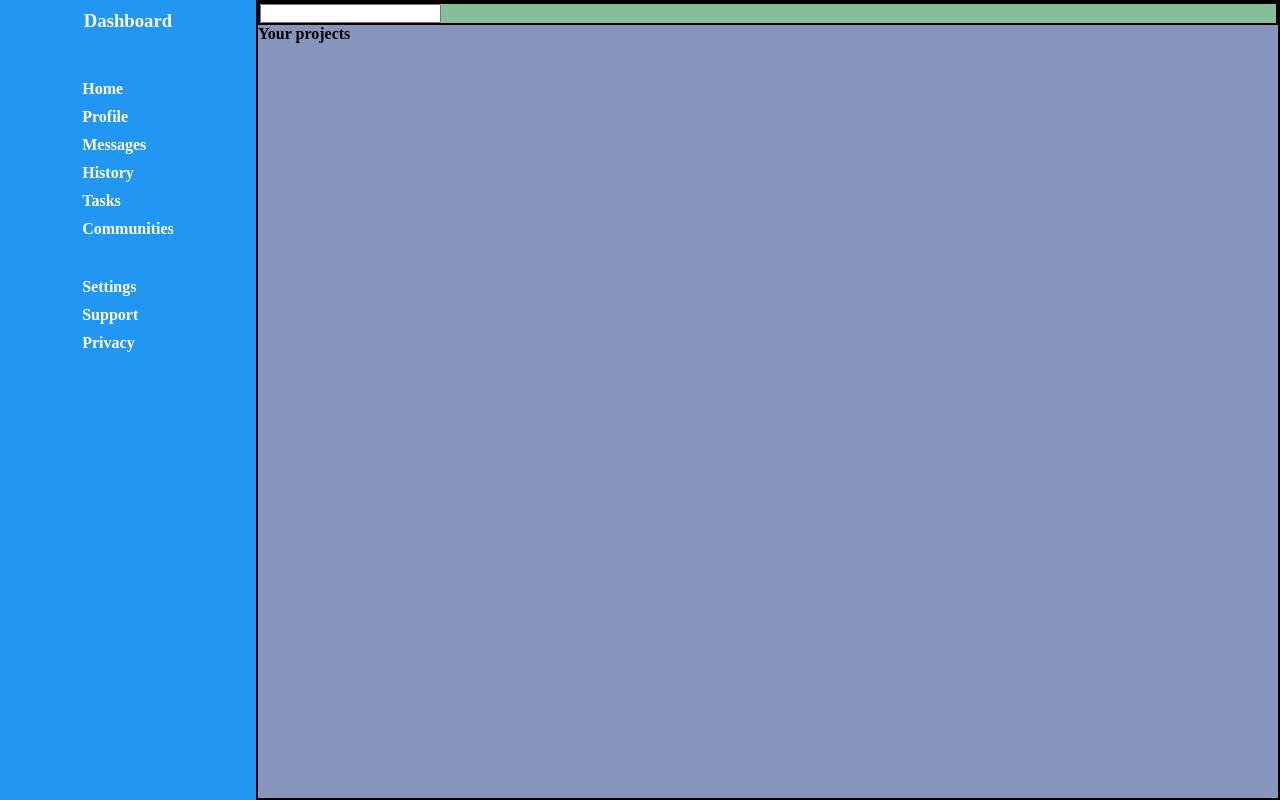
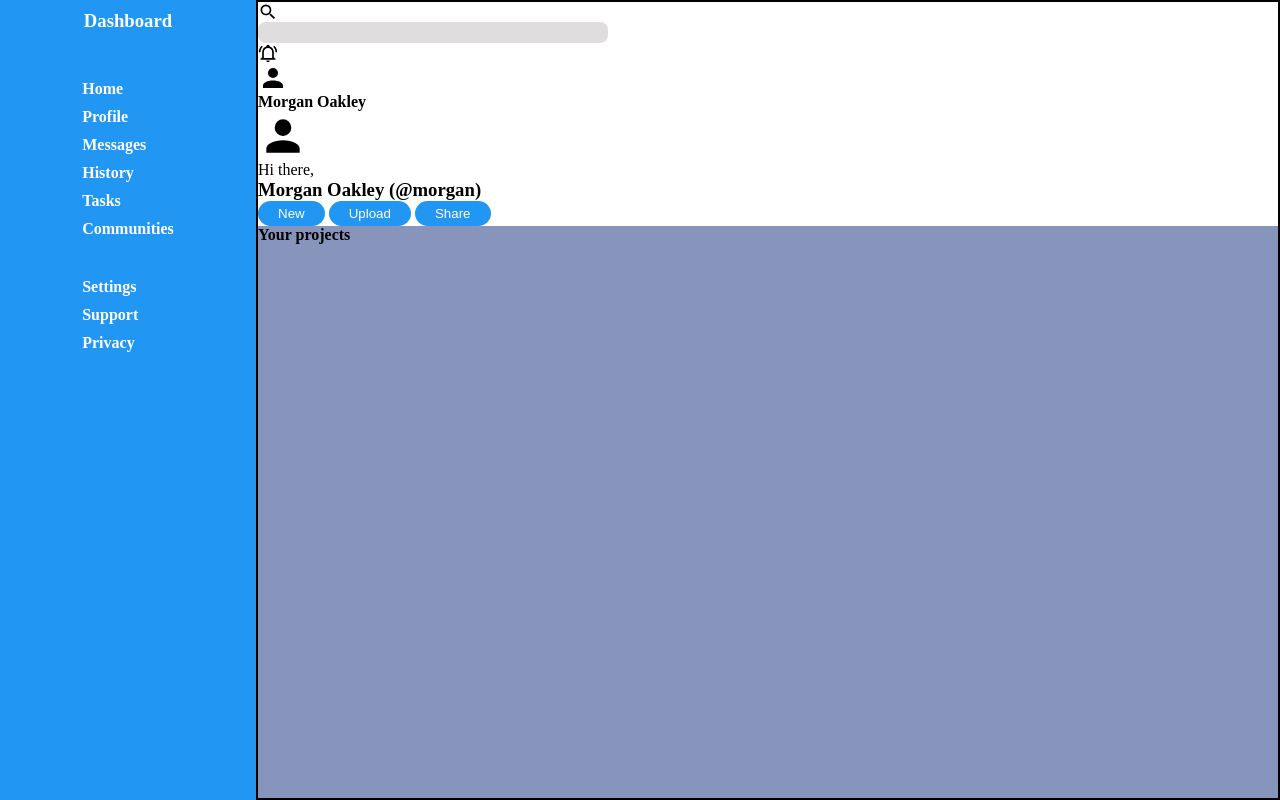
Before and after one commit to Kostiantyn777/admin-dashboard, a plain HTML site: page index.html in a window 1280 px wide. Drawn offline with Linux system fonts and the light colour scheme.

Commit message:
Added all elements I need for Header

```diff
--- a/index.html
+++ b/index.html
@@ -30,9 +30,48 @@
     <main class="main-container">
       <header class="header-container">
         <div class="header-top">
+          <div class="search-icon">
+            <svg xmlns="http://www.w3.org/2000/svg" viewBox="0 0 24 24">
+              <path
+                d="M9.5,3A6.5,6.5 0 0,1 16,9.5C16,11.11 15.41,12.59 14.44,13.73L14.71,14H15.5L20.5,19L19,20.5L14,15.5V14.71L13.73,14.44C12.59,15.41 11.11,16 9.5,16A6.5,6.5 0 0,1 3,9.5A6.5,6.5 0 0,1 9.5,3M9.5,5C7,5 5,7 5,9.5C5,12 7,14 9.5,14C12,14 14,12 14,9.5C14,7 12,5 9.5,5Z"
+              />
+            </svg>
+          </div>
+
           <input type="search" id="search" name="q" />
+
+          <div class="bell-ring-icon">
+            <svg xmlns="http://www.w3.org/2000/svg" viewBox="0 0 24 24">
+              <path
+                d="M10,21H14A2,2 0 0,1 12,23A2,2 0 0,1 10,21M21,19V20H3V19L5,17V11C5,7.9 7.03,5.17 10,4.29C10,4.19 10,4.1 10,4A2,2 0 0,1 12,2A2,2 0 0,1 14,4C14,4.1 14,4.19 14,4.29C16.97,5.17 19,7.9 19,11V17L21,19M17,11A5,5 0 0,0 12,6A5,5 0 0,0 7,11V18H17V11M19.75,3.19L18.33,4.61C20.04,6.3 21,8.6 21,11H23C23,8.07 21.84,5.25 19.75,3.19M1,11H3C3,8.6 3.96,6.3 5.67,4.61L4.25,3.19C2.16,5.25 1,8.07 1,11Z"
+              />
+            </svg>
+          </div>
+          <div class="account-icon">
+            <svg xmlns="http://www.w3.org/2000/svg" viewBox="0 0 24 24">
+              <path
+                d="M12,4A4,4 0 0,1 16,8A4,4 0 0,1 12,12A4,4 0 0,1 8,8A4,4 0 0,1 12,4M12,14C16.42,14 20,15.79 20,18V20H4V18C4,15.79 7.58,14 12,14Z"
+              />
+            </svg>
+          </div>
+          <h4>Morgan Oakley</h4>
         </div>
-        <div class="header-bottom"></div>
+        <div class="header-bottom">
+          <div class="account-icon">
+            <svg xmlns="http://www.w3.org/2000/svg" viewBox="0 0 24 24">
+              <path
+                d="M12,4A4,4 0 0,1 16,8A4,4 0 0,1 12,12A4,4 0 0,1 8,8A4,4 0 0,1 12,4M12,14C16.42,14 20,15.79 20,18V20H4V18C4,15.79 7.58,14 12,14Z"
+              />
+            </svg>
+          </div>
+          <div class="user-greeting-text">
+            <p>Hi there,</p>
+            <h3>Morgan Oakley (@morgan)</h3>
+          </div>
+          <button>New</button>
+          <button>Upload</button>
+          <button>Share</button>
+        </div>
       </header>
       <section class="main-content-container">
         <h4>Your projects</h4>
--- a/style.css
+++ b/style.css
@@ -1,16 +1,11 @@
 /* CSS to help  visualize my grid.*/
-
-.header-container {
-  background-color: rgb(135, 189, 151);
-  border: 2px solid black;
-}
 
 .main-container {
   background-color: rgb(135, 149, 189);
   border: 2px solid black;
 }
 
-/*Project CSS*/
+/*--------Project CSS---------*/
 * {
   margin: 0;
   padding: 0;
@@ -30,6 +25,8 @@ body {
   height: 100vh;
 }
 
+/*---------SIDEBAR----------*/
+
 .sidebar-container {
   display: grid;
   grid-template-columns: 1fr;
@@ -48,11 +45,50 @@ body {
   font-weight: bold;
 }
 
-aside ul li {
+.sidebar-container ul li {
   margin-bottom: 10px;
 }
 
-aside nav ul {
+.sidebar-container nav ul {
   display: grid;
   gap: 30px;
 }
+
+/*---------HEADER----------*/
+.header-container {
+  background-color: white;
+}
+
+.search-icon,
+.bell-ring-icon {
+  width: 20px;
+  height: 20px;
+}
+.header-top .account-icon {
+  width: 30px;
+  height: 30px;
+}
+
+.header-bottom .account-icon {
+  width: 50px;
+  height: 50px;
+}
+
+.header-bottom button {
+  display: inline-block;
+  padding: 5px 20px;
+  border: none;
+  color: white;
+  background-color: #2196f3;
+  cursor: pointer;
+  border-radius: 20px;
+}
+
+input[type="search"] {
+  width: 350px;
+  font-size: 18px;
+  border: none;
+  background-color: #61565633;
+  border-radius: 8px;
+  outline: none;
+}
```
